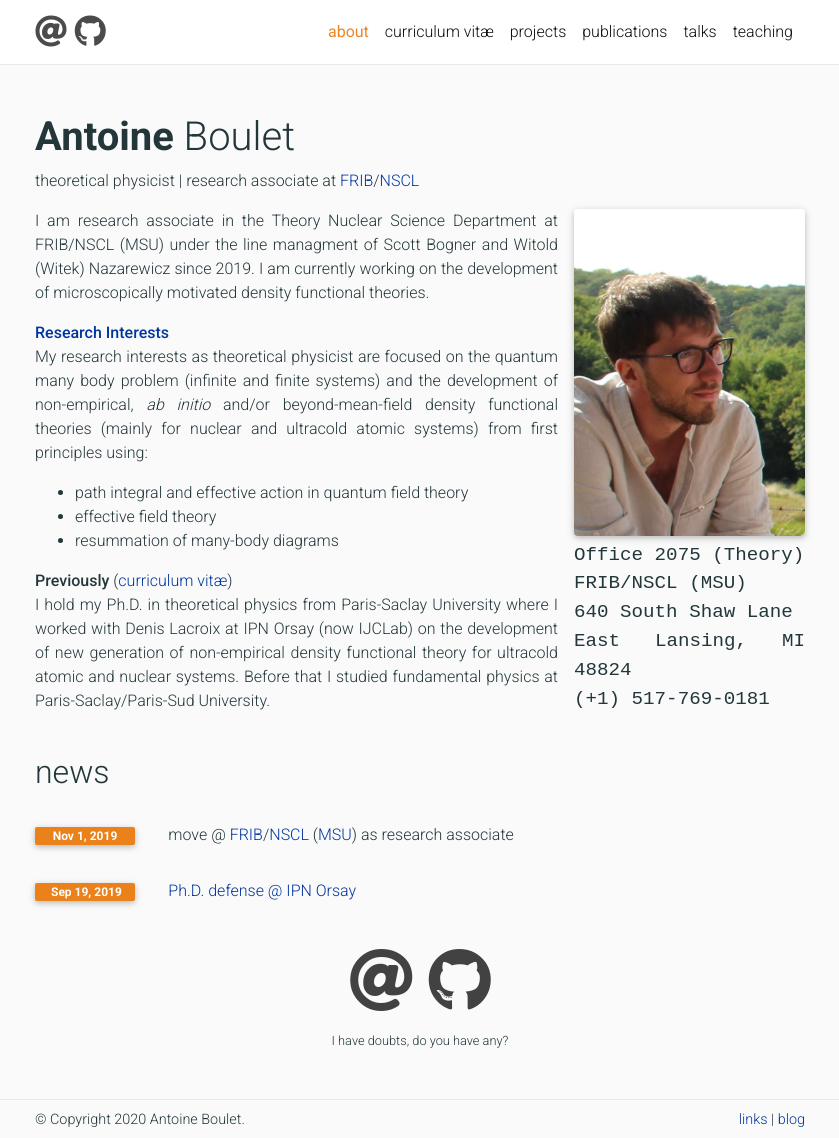
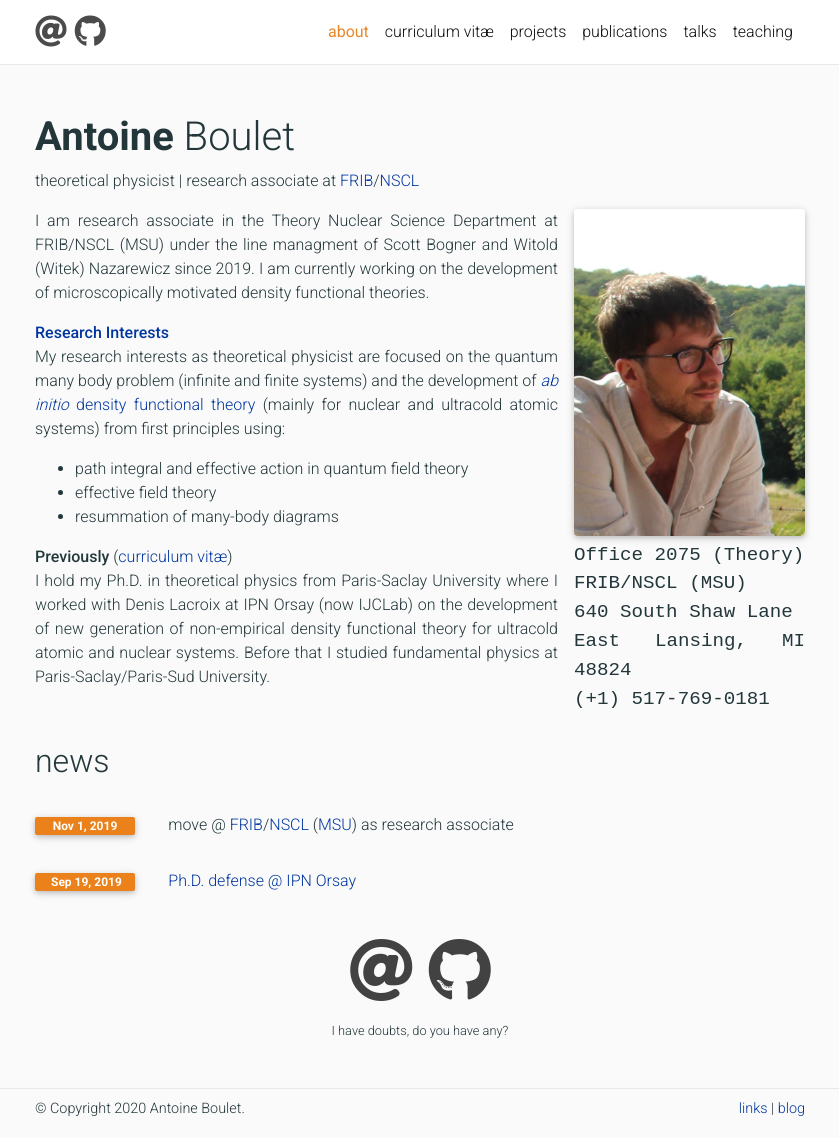
Before and after one commit to AntoineBoulet/antoineboulet.github.io, a Jekyll site: the page built from _pages/about.md, in a window 1280 px wide and 1138 px high. Shown: the whole window, without its empty margins (220-1059 px from the left). Built offline with Jekyll 4.4.1, drawn with Linux system fonts in a browser that asks for light colours; nearby versions of some CDN libraries; a style sheet for code colours, icons or effects is not loaded.

Commit message:
Update about.md

```diff
--- a/_pages/about.md
+++ b/_pages/about.md
@@ -27,7 +27,7 @@
 I am currently working on the development of microscopically motivated density functional theories.
 
 **[Research Interests](research.md)**
-My research interests as theoretical physicist are focused on the quantum many body problem (infinite and finite systems) and the development of non-empirical, <em>ab initio</em> and/or beyond-mean-field density functional theories (mainly for nuclear and ultracold atomic systems) from first principles using:
+My research interests as theoretical physicist are focused on the quantum many body problem (infinite and finite systems) and the development of [<em>ab initio</em> density functional theory](abinitioDFT.md) (mainly for nuclear and ultracold atomic systems) from first principles using:
 - path integral and effective action in quantum field theory
 - effective field theory
 - resummation of many-body diagrams
```
